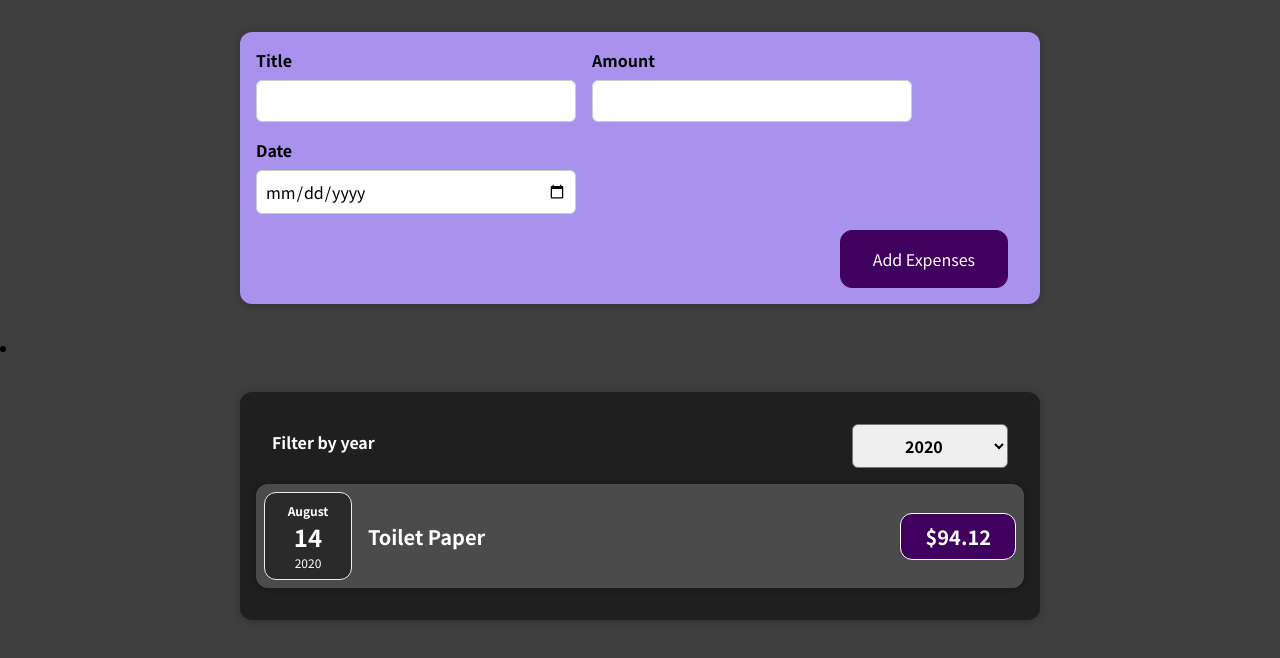
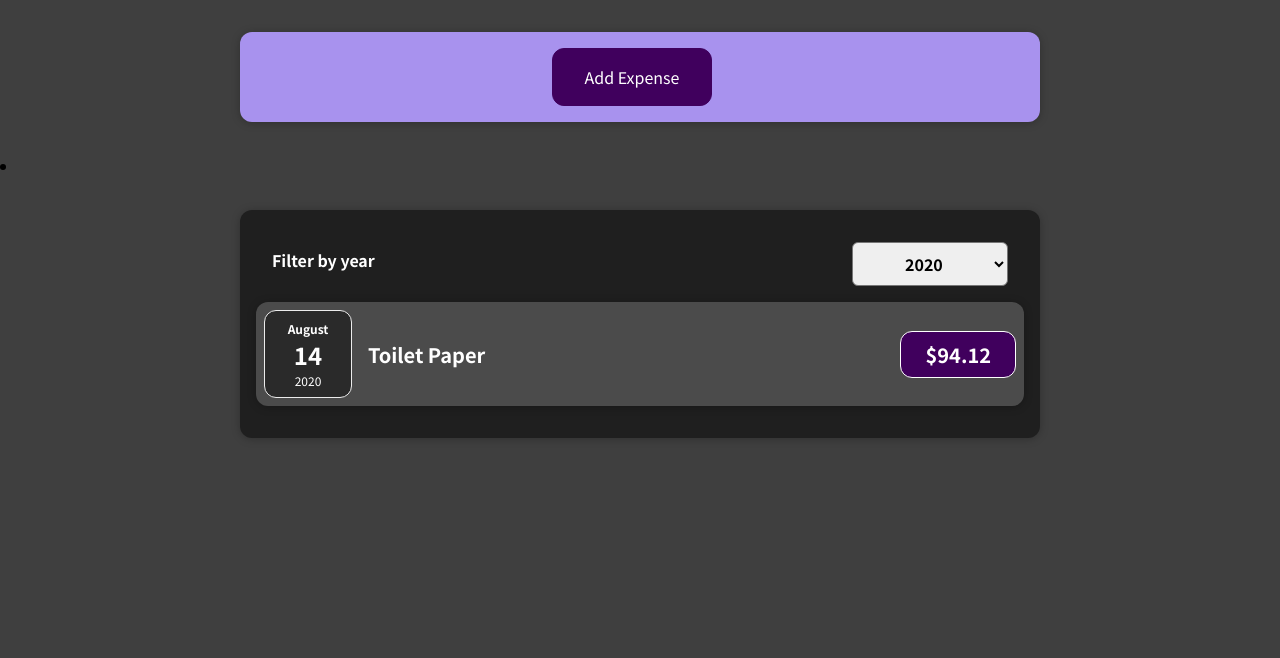
Before and after one commit to AshKatLuck/react-tutorial-expenses, a React (Create React App) app: page / in a window 1280 px wide. Shown: the top 658 px of the page. Built offline with nearby package versions, Linux system fonts and the light colour scheme.

Commit message:
Add a feature to have a button to be pressed to display the form to add expense. add a cancel button to the form. add a power point with slide to show the structure of the App now.

```diff
--- a/src/App.js
+++ b/src/App.js
@@ -1,8 +1,8 @@
 import Expenses from "./components/Expenses/Expenses";
-import React from "react";
+import React, { useState } from "react";
 import NewExpenses from "./components/NewExpenses/NewExpenses";
 
-const expenses = [
+const dummyExpenses = [
   {
     id: "e1",
     title: "Toilet Paper",
@@ -25,9 +25,11 @@ const expenses = [
 ];
 
 const App = () => {
-  const addExpenseHandler = (expenseData) => {
-    console.log("in App.js");
-    console.log(expenseData);
+  const [expenses, setExpenses] = useState(dummyExpenses);
+  const addExpenseHandler = (expense) => {
+    setExpenses((prevExpenses) => {
+      return [expense, ...prevExpenses];
+    });
   };
   return (
     <div>
@@ -35,12 +37,6 @@ const App = () => {
       <Expenses expenses={expenses} />
     </div>
   );
-  // return React.createElement(
-  //   "div",
-  //   {},
-  //   React.createElement("h2", {}, "Let's get started!"),
-  //   React.createElement(Expenses, { expenses: expenses })
-  // );
 };
 
 export default App;
--- a/src/components/NewExpenses/ExpenseForm.js
+++ b/src/components/NewExpenses/ExpenseForm.js
@@ -5,33 +5,15 @@ const ExpenseForm = (props) => {
   const [enteredTitle, setEnteredTitle] = useState("");
   const [enteredAmount, setEnteredAmount] = useState("");
   const [enteredDate, setEnteredDate] = useState("");
-  //   const [userInput, setUserInput] = useState({
-  //     enteredTitle: "",
-  //     enteredAmount: "",
-  //     enteredDate: "",
-  //   });
+
   const titleChangeHandler = (event) => {
-    // setUserInput((prevState) => {
-    //   return { ...prevState, enteredTitle: event.target.value };
-    // });
     setEnteredTitle(event.target.value);
-    // console.log(event.target.value);
   };
   const amountChangeHandler = (event) => {
-    // setUserInput({
-    //   ...userInput,
-    //   enteredAmount: event.target.value,
-    // });
     setEnteredAmount(event.target.value);
-    // console.log(event.target.value);
   };
   const dateChangeHandler = (event) => {
-    // setUserInput({
-    //   ...userInput,
-    //   entereddate: event.target.value,
-    // });
     setEnteredDate(event.target.value);
-    // console.log(event.target.value);
   };
 
   const submitHandler = (event) => {
@@ -79,7 +61,10 @@ const ExpenseForm = (props) => {
         </div>
       </div>
       <div className="new-expense__actions">
-        <button>Add Expenses</button>
+        <button type="button" onClick={props.onCancel}>
+          Cancel
+        </button>
+        <button type="submit">Add Expenses</button>
       </div>
     </form>
   );
--- a/src/components/NewExpenses/NewExpenses.js
+++ b/src/components/NewExpenses/NewExpenses.js
@@ -1,22 +1,34 @@
-import React from "react";
+import React, { useState } from "react";
 import "./NewExpenses.css";
 import ExpenseForm from "./ExpenseForm";
 
 const NewExpenses = (props) => {
+  const [isformOn, setIsFormOn] = useState(0);
   const saveExpenseDataHandler = (enteredExpenseData) => {
     const expenseData = {
       ...enteredExpenseData,
       id: Math.random.toString(),
     };
-    console.log("from NewExpense.js");
-    console.log(expenseData);
     props.onAddExpense(expenseData);
+    setIsFormOn(0);
   };
-  return (
-    <div className="new-expense">
-      <ExpenseForm onSaveExpenseData={saveExpenseDataHandler} />
-    </div>
-  );
+  const displayForm = () => {
+    setIsFormOn(1);
+  };
+  const hideForm = () => {
+    setIsFormOn(0);
+  };
+
+  let formContent = <button onClick={displayForm}>Add Expense</button>;
+  if (isformOn) {
+    formContent = (
+      <ExpenseForm
+        onSaveExpenseData={saveExpenseDataHandler}
+        onCancel={hideForm}
+      />
+    );
+  }
+  return <div className="new-expense">{formContent}</div>;
 };
 
 export default NewExpenses;
```
Also changed, not shown: 1 other file (tests, documents, lock files or other folders).
